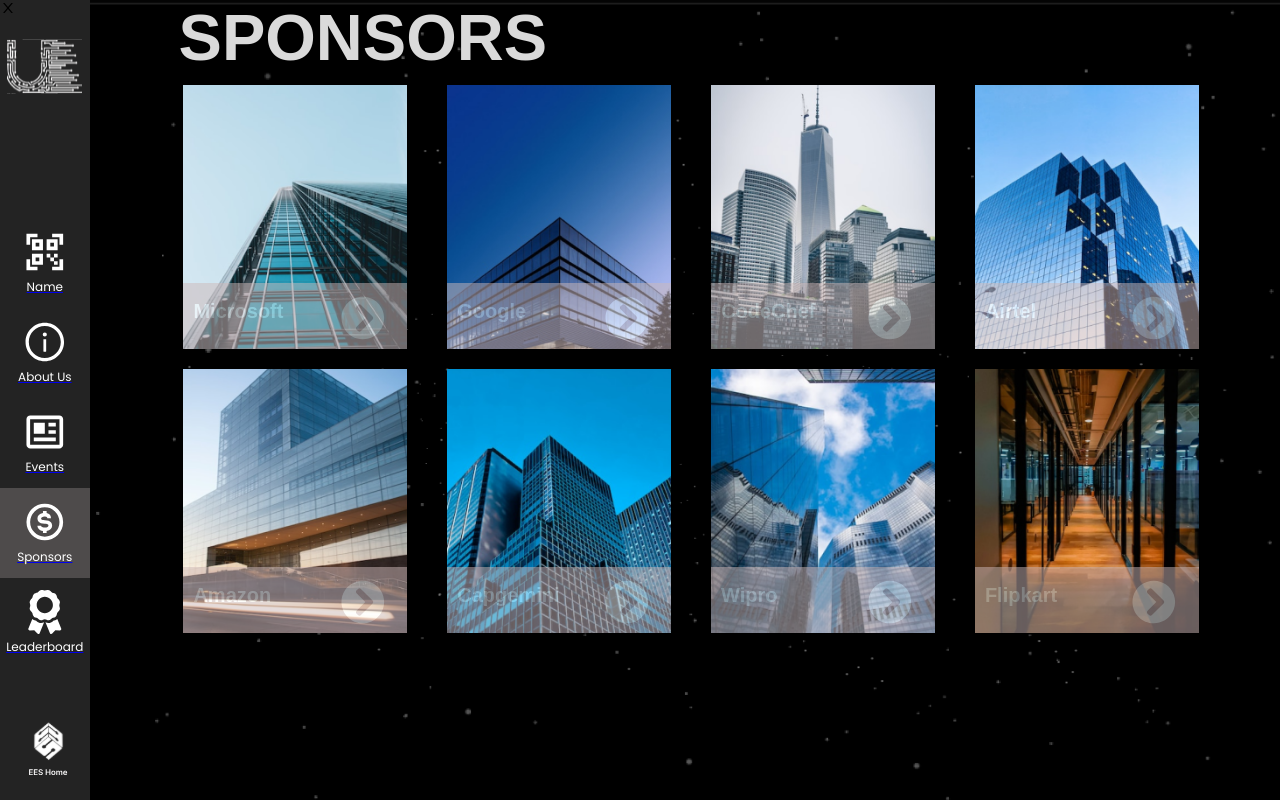
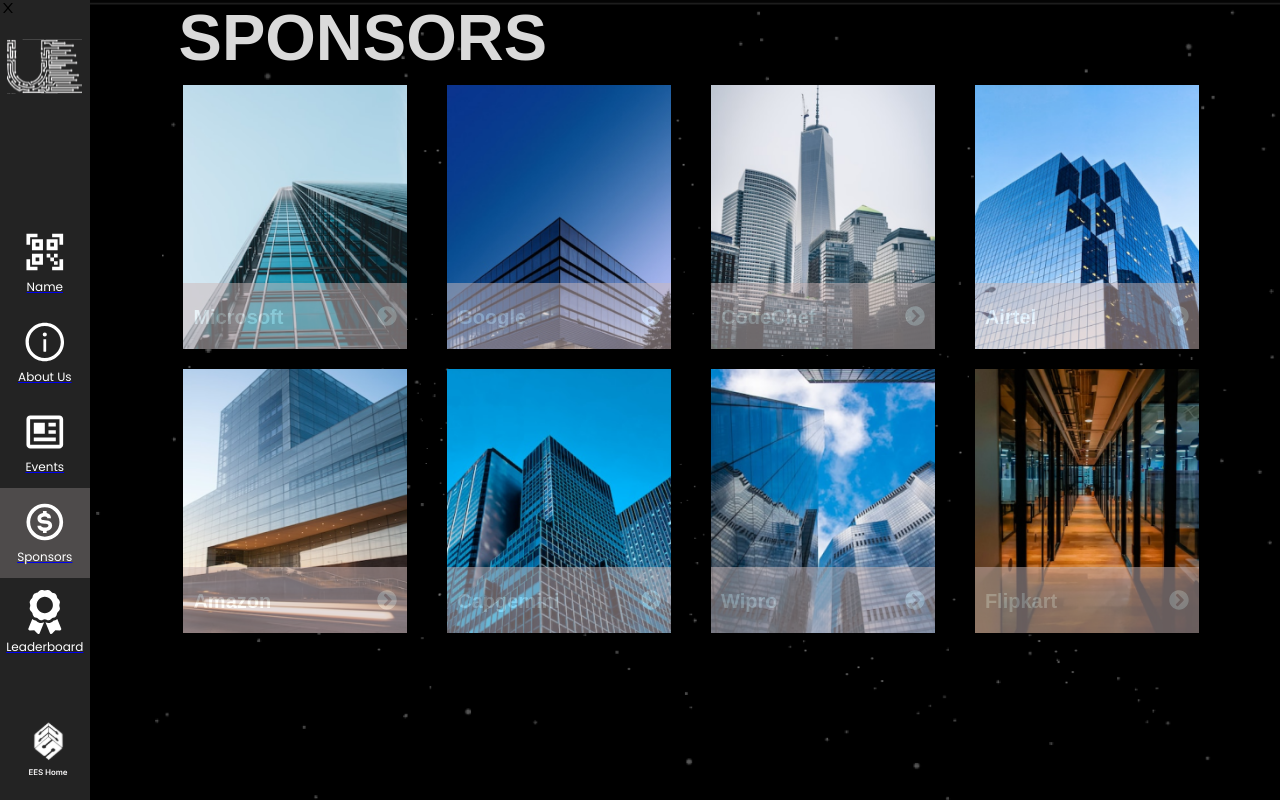
Before and after one commit to Udyam/main-website, a React (Create React App) app: page /udyam/sponsors in a window 1280 px wide. Built offline with nearby package versions, Linux system fonts and the light colour scheme; a web font is replaced by a local one.

Commit message:
Add links

```diff
--- a/src/Udyam/components/Sponsors/Sponsor.css
+++ b/src/Udyam/components/Sponsors/Sponsor.css
@@ -81,15 +81,16 @@
 .sp h4 {
   position: relative;
   display: inline-block;
-  top: 25%;
+  top: 35%;
   z-index: 2;
   left: 10px;
   opacity: 25;
 }
 .spicon {
+  color: #fff;
   position: relative;
-  top: 20%;
-  margin: 0;
+  top: 35%;
+  margin-right: 10px;
   display: inline-block;
 }
 
--- a/src/Udyam/components/Sponsors/Sponsors.js
+++ b/src/Udyam/components/Sponsors/Sponsors.js
@@ -8,51 +8,56 @@
       <h1>SPONSORS</h1>
       <div className="sponsBox">
         <div className="sponser sponser1">
-          <div className="sp">
-            <h4>Microsoft</h4> <FaChevronCircleRight className="info spicon" />
-          </div>
+          <a href="https://www.wipro.com" className="sp" style={{ textDecoration: 'none' }}>
+            {' '}
+            <h4>Microsoft</h4> <FaChevronCircleRight className="spicon" />
+          </a>
         </div>
         <div className="sponser sponser2">
-          <div className="sp">
+          <a href="https://www.wipro.com" className="sp" style={{ textDecoration: 'none' }}>
+            {' '}
             <h4>Google</h4>
-            <FaChevronCircleRight className="info spicon" />{' '}
-          </div>
+            <FaChevronCircleRight className="spicon" />{' '}
+          </a>
         </div>
         <div className="sponser sponser3">
-          <div className="sp">
+          <a href="https://www.wipro.com" className="sp" style={{ textDecoration: 'none' }}>
+            {' '}
             <h4>CodeChef</h4>
-            <FaChevronCircleRight className="info spicon" />{' '}
-          </div>
+            <FaChevronCircleRight className="spicon" />{' '}
+          </a>
         </div>
         <div className="sponser sponser4">
-          <div className="sp">
+          <a href="https://www.wipro.com" className="sp" style={{ textDecoration: 'none' }}>
+            {' '}
             <h4>Airtel</h4>
-            <FaChevronCircleRight className="info spicon" />{' '}
-          </div>
+            <FaChevronCircleRight className="spicon" />{' '}
+          </a>
         </div>
         <div className="sponser sponser5">
-          <div className="sp">
+          <a href="https://www.wipro.com" className="sp" style={{ textDecoration: 'none' }}>
             <h4>Amazon</h4>
-            <FaChevronCircleRight className="info spicon" />{' '}
-          </div>
+            <FaChevronCircleRight className="spicon" />{' '}
+          </a>
         </div>
         <div className="sponser sponser6">
-          <div className="sp">
+          <a href="https://www.wipro.com" className="sp" style={{ textDecoration: 'none' }}>
             <h4>Capgemini</h4>
-            <FaChevronCircleRight className="info spicon" />
-          </div>
+            <FaChevronCircleRight className="spicon" />
+          </a>
         </div>
         <div className="sponser sponser7">
-          <div className="sp">
+          <a href="https://www.wipro.com" className="sp" style={{ textDecoration: 'none' }}>
             <h4>Wipro</h4>
-            <FaChevronCircleRight className="info spicon" />
-          </div>
+            <FaChevronCircleRight className="spicon" />
+          </a>
         </div>
         <div className="sponser sponser8">
-          <div className="sp">
+          <a href="https://www.wipro.com" className="sp" style={{ textDecoration: 'none' }}>
+            {' '}
             <h4>Flipkart</h4>
-            <FaChevronCircleRight className="info spicon" />
-          </div>
+            <FaChevronCircleRight className="spicon" />
+          </a>
         </div>
       </div>
     </div>
```
